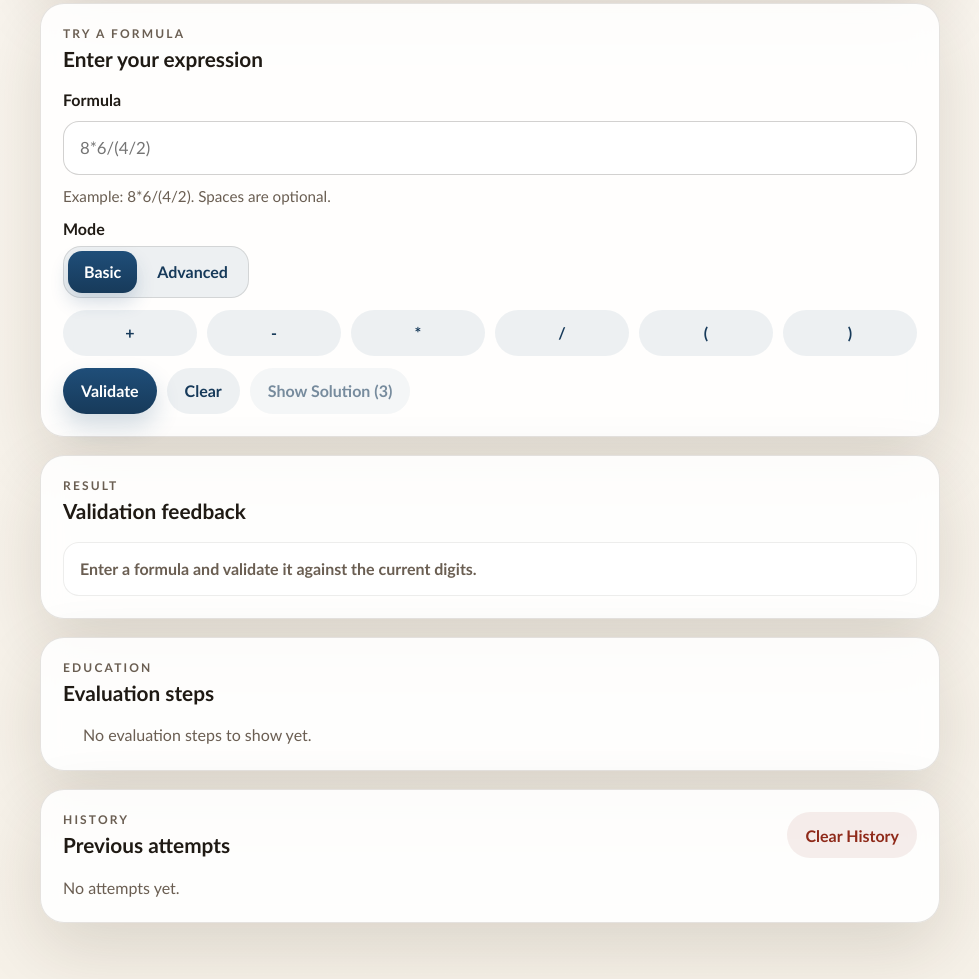
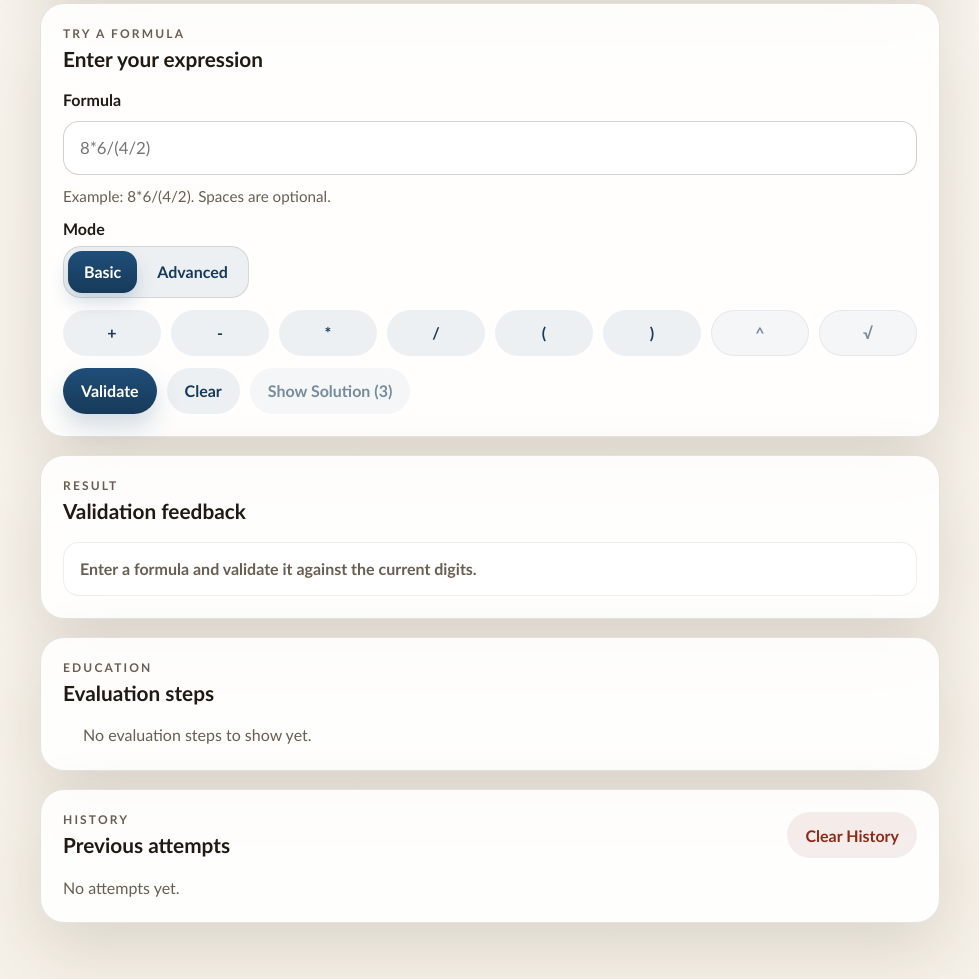
Before and after one commit to Davelhw/24-web-games, a website built with Vite: page index.html in a window 1280 px wide. Shown: the part 751-1730 px from the top of the page, without its empty margins (150-1129 px from the left). Built offline with nearby package versions, Linux system fonts and the light colour scheme.

Commit message:
Add keypad operator management and local storage for mode selection; enhance disabled button styles

```diff
--- a/src/main.ts
+++ b/src/main.ts
@@ -194,7 +194,9 @@ let challengeDigits: ChallengeDigits = [1, 2, 3, 4];
 let failedAttempts = 0;
 let historyItems: Basic24HistoryItem[] = getBasic24History();
 let currentChallengeSolved = false;
-let currentMode: Basic24Mode = 'basic';
+const KEYPAD_OPERATORS = ['+', '-', '*', '/', '(', ')', '^', '√'] as const;
+const BASIC_MODE_STORAGE_KEY = 'basic24.mode.v1';
+let currentMode: Basic24Mode = getSavedMode();
 
 function queryRequired<T extends Element>(root: ParentNode, selector: string): T {
   const element = root.querySelector<T>(selector);
@@ -217,6 +219,32 @@ function createRandomDigits(): ChallengeDigits {
 
 function randomDigit(): number {
   return Math.floor(Math.random() * 9) + 1;
+}
+
+function getSavedMode(): Basic24Mode {
+  try {
+    const value = globalThis.localStorage?.getItem(BASIC_MODE_STORAGE_KEY);
+
+    if (value === 'advanced' || value === 'basic') {
+      return value;
+    }
+  } catch {
+    return 'basic';
+  }
+
+  return 'basic';
+}
+
+function saveMode(mode: Basic24Mode): void {
+  try {
+    globalThis.localStorage?.setItem(BASIC_MODE_STORAGE_KEY, mode);
+  } catch {
+    return;
+  }
+}
+
+function isAdvancedOperator(symbol: string): boolean {
+  return symbol === '^' || symbol === '√';
 }
 
 function renderDigits(digits: ChallengeDigits, usedIndexes: Set<number>): void {
@@ -371,17 +399,33 @@ function renderInstructions(mode: Basic24Mode): void {
 function renderKeypad(mode: Basic24Mode): void {
   keypadElement.innerHTML = '';
 
-  const symbols = mode === 'advanced' ? ['+', '-', '*', '/', '(', ')', '^', '√'] : ['+', '-', '*', '/', '(', ')'];
-
-  for (const symbol of symbols) {
+  for (const symbol of KEYPAD_OPERATORS) {
     const button = document.createElement('button');
     button.className = 'ghost-button keypad-button';
     button.type = 'button';
     button.textContent = symbol;
     button.setAttribute('aria-label', `Insert ${symbol}`);
-    button.addEventListener('click', () => {
-      insertSymbolAtCursor(symbol);
-    });
+
+    if (symbol === '^') {
+      button.title = mode === 'advanced'
+        ? 'Power operator, available in Advanced Mode'
+        : 'Switch to Advanced Mode to use this operator.';
+    } else if (symbol === '√') {
+      button.title = mode === 'advanced'
+        ? 'Indexed root operator, available in Advanced Mode'
+        : 'Switch to Advanced Mode to use this operator.';
+    } else {
+      button.removeAttribute('title');
+    }
+
+    if (mode === 'basic' && isAdvancedOperator(symbol)) {
+      button.disabled = true;
+    } else {
+      button.addEventListener('click', () => {
+        insertSymbolAtCursor(symbol);
+      });
+    }
+
     keypadElement.appendChild(button);
   }
 }
@@ -456,6 +500,7 @@ function setMode(mode: Basic24Mode): void {
   }
 
   currentMode = mode;
+  saveMode(mode);
   currentChallengeSolved = false;
   failedAttempts = 0;
   hideSolutionReveal();
--- a/src/styles.css
+++ b/src/styles.css
@@ -218,6 +218,15 @@ h2 {
 .keypad-button {
   min-height: 42px;
   padding: 0 14px;
+}
+
+.keypad-button:disabled,
+.keypad-button:disabled:hover {
+  opacity: 0.58;
+  color: rgba(23, 58, 90, 0.7);
+  background: rgba(31, 78, 121, 0.04);
+  box-shadow: none;
+  border: 1px solid rgba(31, 78, 121, 0.08);
 }
 
 .hint {
```
